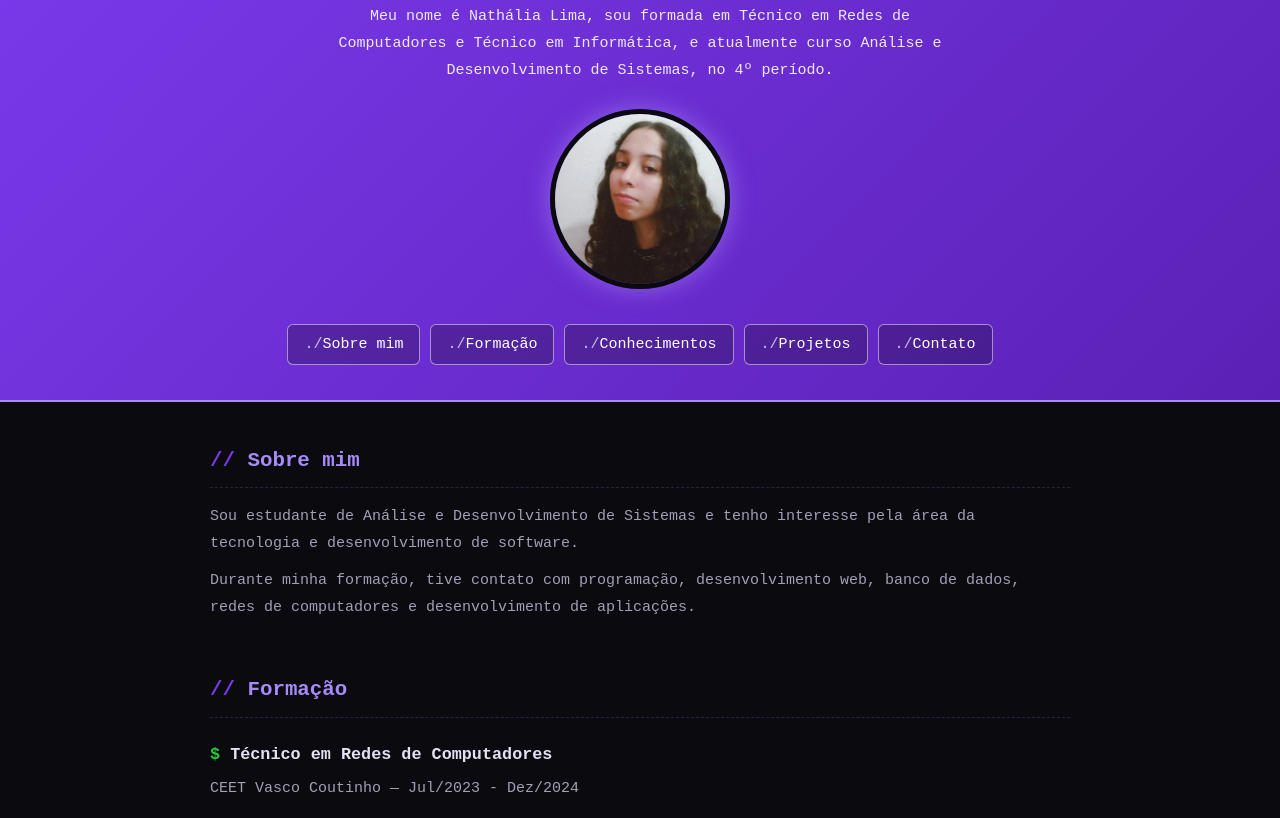
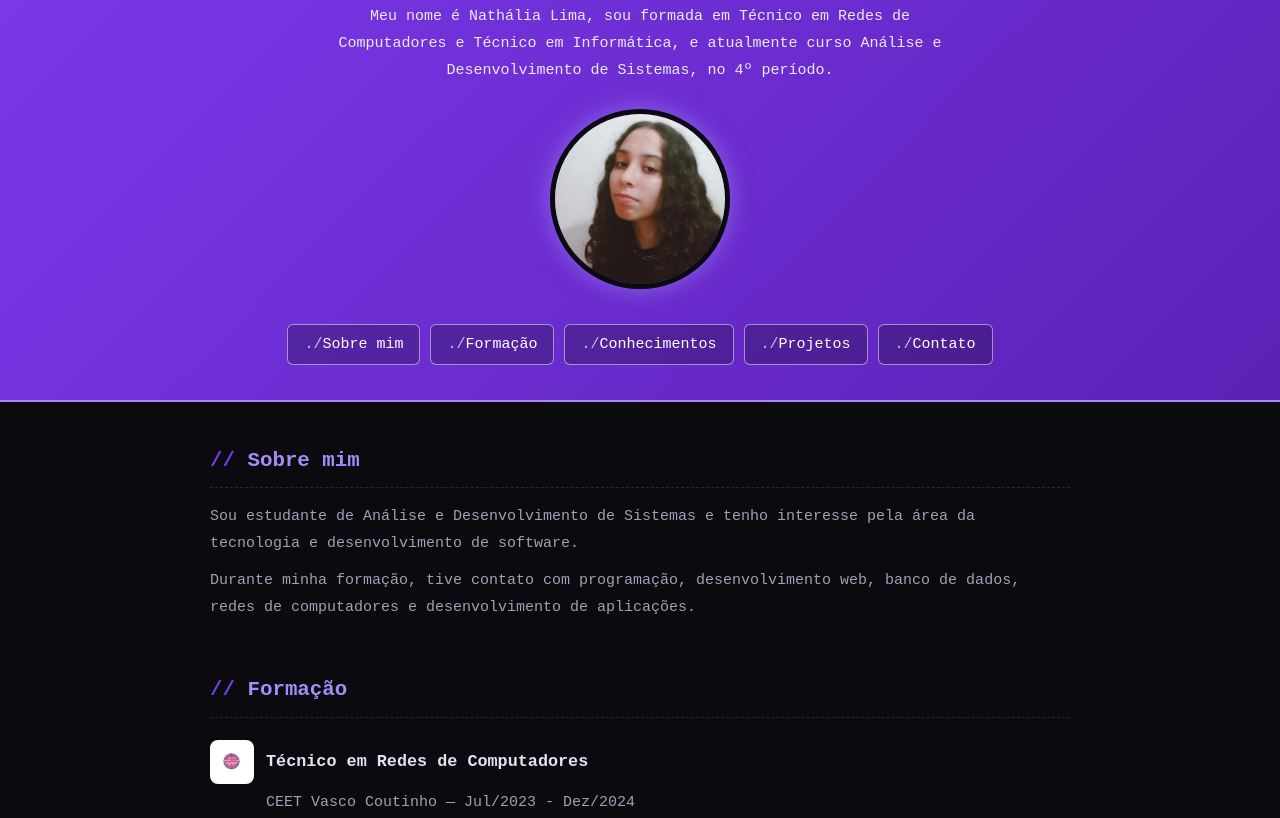
Before and after one commit to natyylimaf/portfolio, a plain HTML site: page index.html in a window 1280 px wide. Shown: the part 134-952 px from the top of the page. Drawn offline with Linux system fonts and the light colour scheme.

Commit message:
adicionando logos na formação

```diff
--- a/style.css
+++ b/style.css
@@ -216,3 +216,38 @@ ul:first-of-type li:nth-child(7)::before { background-image: url("https://cdn.js
 /* ferramentas (segunda lista) */
 ul:last-of-type li:nth-child(1)::before { background-image: url("https://cdn.jsdelivr.net/gh/devicons/devicon/icons/vscode/vscode-original.svg"); }
 ul:last-of-type li:nth-child(2)::before { background-image: url("https://cdn.jsdelivr.net/gh/devicons/devicon/icons/figma/figma-original.svg"); }
+
+
+/* ===== Logos da formação ===== */
+#formacao h3 {
+    display: flex;
+    align-items: center;
+    gap: 12px;
+}
+
+#formacao h3::before {
+    content: "";
+    flex-shrink: 0;
+    width: 44px;
+    height: 44px;
+    background-color: #fff;
+    background-size: 80%;
+    background-repeat: no-repeat;
+    background-position: center;
+    border-radius: 8px;
+}
+
+/* logo CEET Vasco Coutinho */
+#formacao h3:nth-of-type(1)::before,
+#formacao h3:nth-of-type(2)::before {
+    background-image: url("img/ceet.png");
+}
+
+/* logo FAESA */
+#formacao h3:nth-of-type(3)::before {
+    background-image: url("img/faesa.png");
+}
+
+#formacao p {
+    margin-left: 56px;
+}
```
Also changed, not shown: img/ceet.png (added), img/faesa.png (added).
